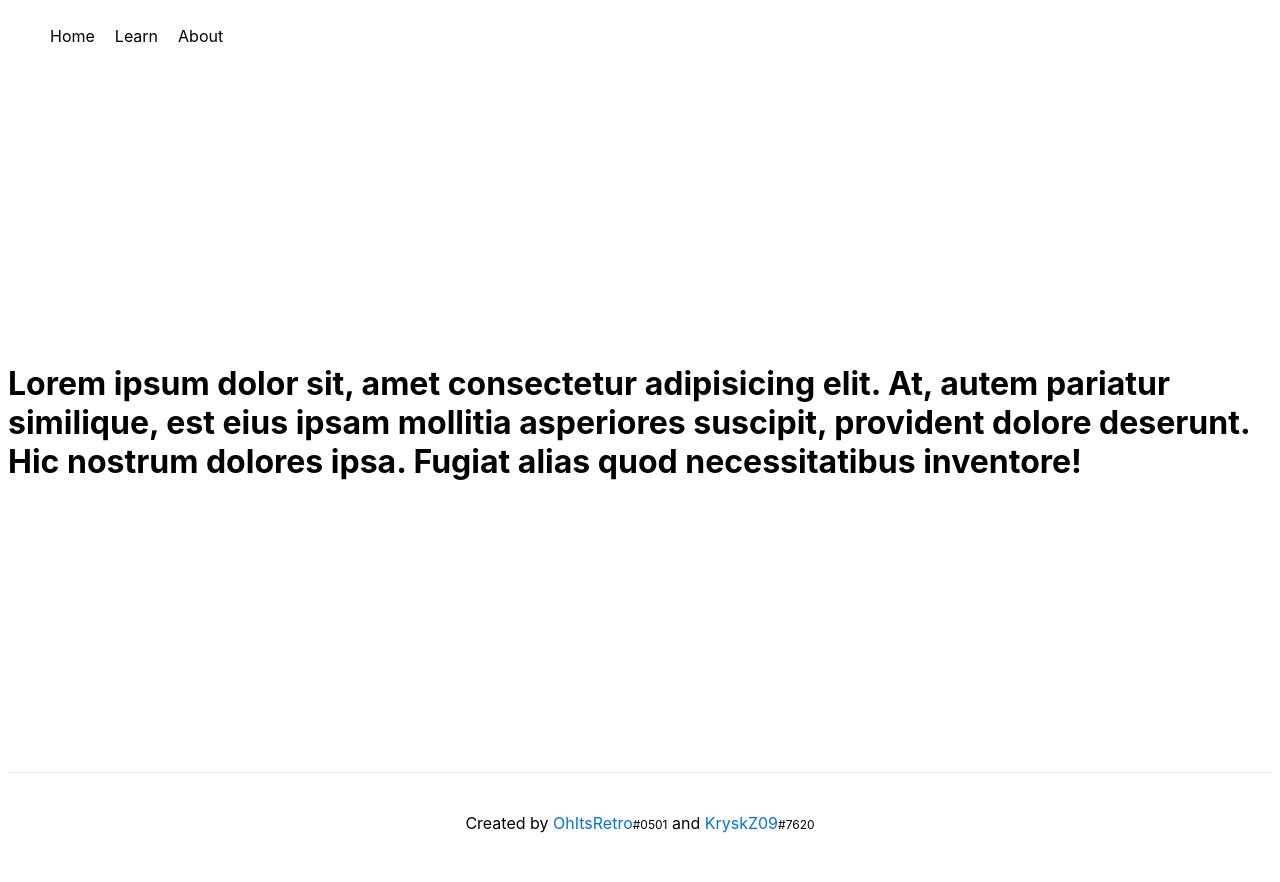
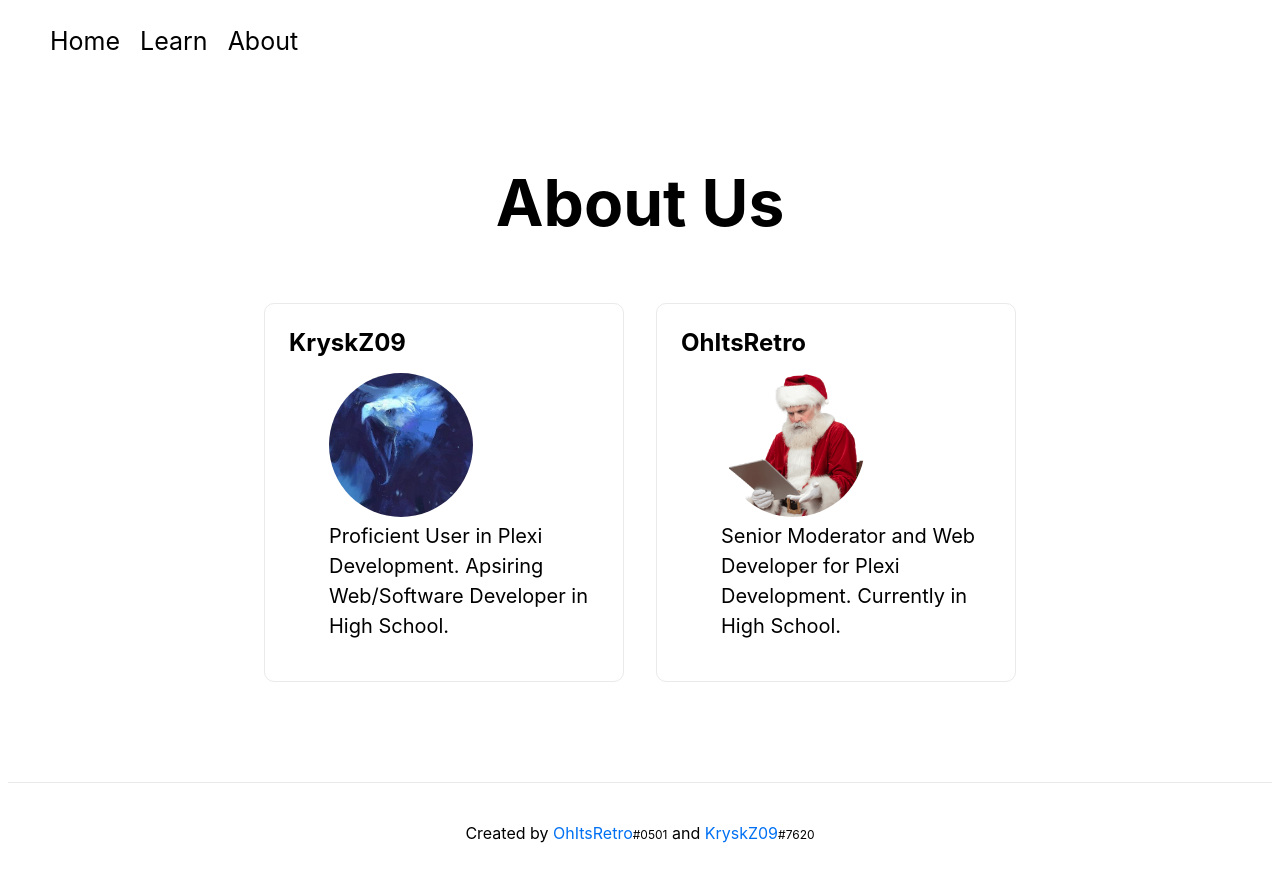
Before and after one commit to RetroHD/learn-to-code-2, a Next.js app: page /about in a window 1280 px wide. Built offline with nearby package versions, Linux system fonts and the light colour scheme.

Commit message:
about page content, tweaks

```diff
--- a/components/NavBar.jsx
+++ b/components/NavBar.jsx
@@ -1,5 +1,4 @@
 import Link from "next/link";
-import Title from "./Title";
 
 export default function NavBar() {
   return (
--- a/pages/about.jsx
+++ b/pages/about.jsx
@@ -1,15 +1,39 @@
+import Card from "../components/Card";
+import Image from "next/image";
 import PageHead from "../components/PageHead";
+import styles from "../styles/Home.module.css";
 
 export default function AboutPage() {
   return (
     <>
       <PageHead title="About" />
-      <h1>
-        Lorem ipsum dolor sit, amet consectetur adipisicing elit. At, autem
-        pariatur similique, est eius ipsam mollitia asperiores suscipit,
-        provident dolore deserunt. Hic nostrum dolores ipsa. Fugiat alias quod
-        necessitatibus inventore!
-      </h1>
+      <h1 className={styles.title}>About Us</h1>
+      <div className={styles.grid}>
+        <Card title="KryskZ09">
+          <Image
+            src="/krysk-pfp.png"
+            width={144}
+            height={144}
+            className={styles.imageRound}
+          />
+          <p>
+            Proficient User in Plexi Development. Apsiring Web/Software
+            Developer in High School.
+          </p>
+        </Card>
+        <Card title="OhItsRetro">
+          <Image
+            src="/retro-pfp.png"
+            width={144}
+            height={144}
+            className={styles.imageRound}
+          />
+          <p>
+            Senior Moderator and Web Developer for Plexi Development. Currently
+            in High School.
+          </p>
+        </Card>
+      </div>
     </>
   );
 }
--- a/pages/index.jsx
+++ b/pages/index.jsx
@@ -11,13 +11,15 @@ export default function Home() {
       <p className={styles.description}>
         Someone sent you this because of one of the following reasons:
       </p>
-      <ol className={styles.code}>
+      <div className={styles.code}>
+        <ol>
           <li>You want free code</li>
           <li>With each fix, more issues keep popping up</li>
           <li>
             You don't know the programming language you're attempting to use
           </li>
         </ol>
+      </div>
 
       <h2>That isn't a bad thing!</h2>
 
--- a/styles/Home.module.css
+++ b/styles/Home.module.css
@@ -68,9 +68,9 @@
 
 .code {
   background: #fafafa;
-  border-radius: 5px;
-  padding: 0.75rem;
-  font-size: 1.1rem;
+  border-radius: 10px;
+  padding: 20px;
+  font-size: 1.25rem;
   font-family: Menlo, Monaco, Lucida Console, Liberation Mono, DejaVu Sans Mono,
     Bitstream Vera Sans Mono, Courier New, monospace;
 }
@@ -126,6 +126,10 @@
   height: 1em;
 }
 
+.imageRound {
+  border-radius: 50%;
+}
+
 @media (max-width: 600px) {
   .grid {
     width: 100%;
--- a/styles/globals.css
+++ b/styles/globals.css
@@ -31,6 +31,7 @@ nav ul li {
   list-style-type: none;
   padding: 10px;
   order: 1;
+  font-size: 25px;
 }
 
 a h1 {
```
Also changed, not shown: public/krysk-pfp.png (added), public/retro-pfp.png (added). Lines whose indentation alone changed are shown as unchanged.
